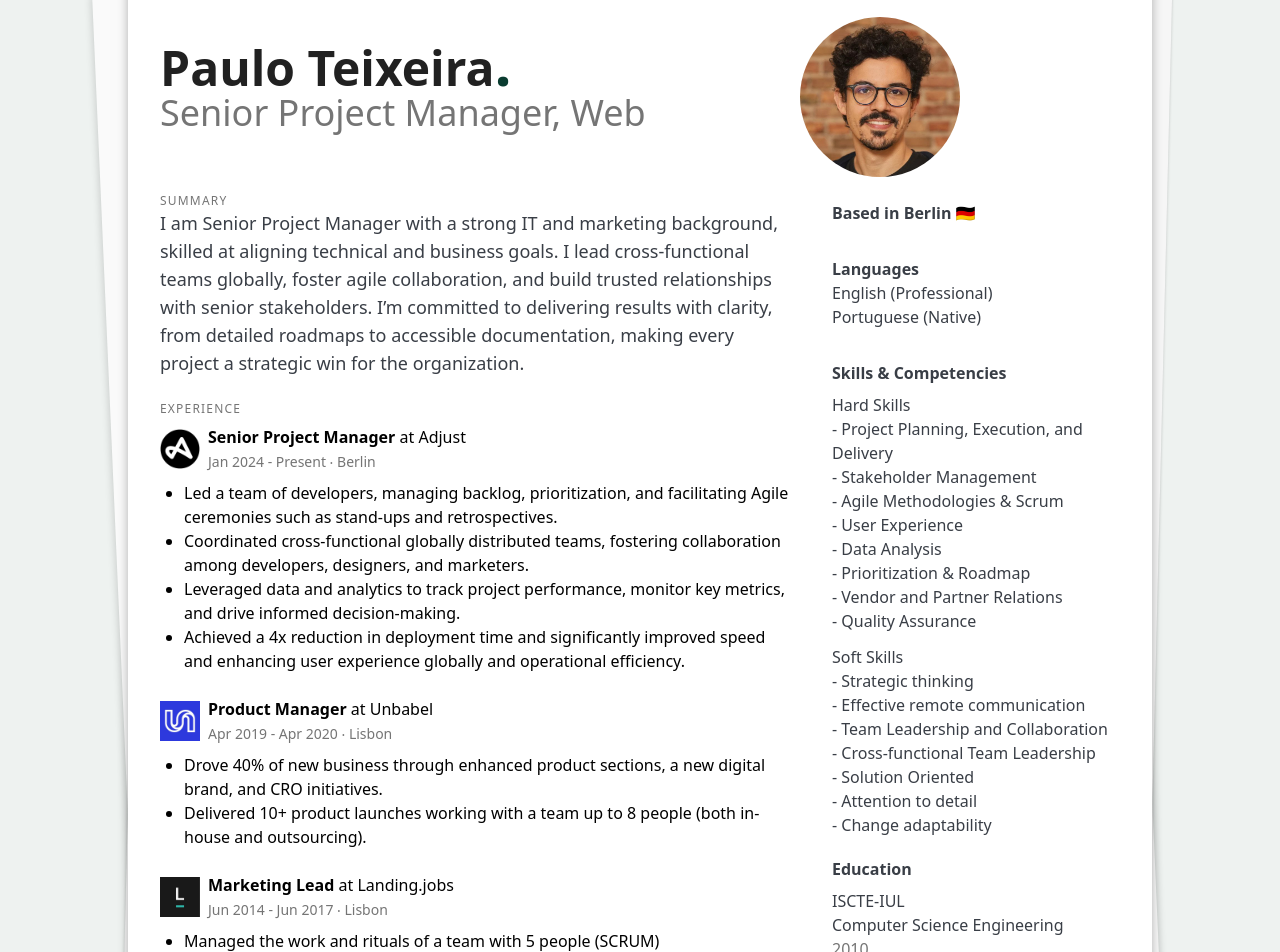
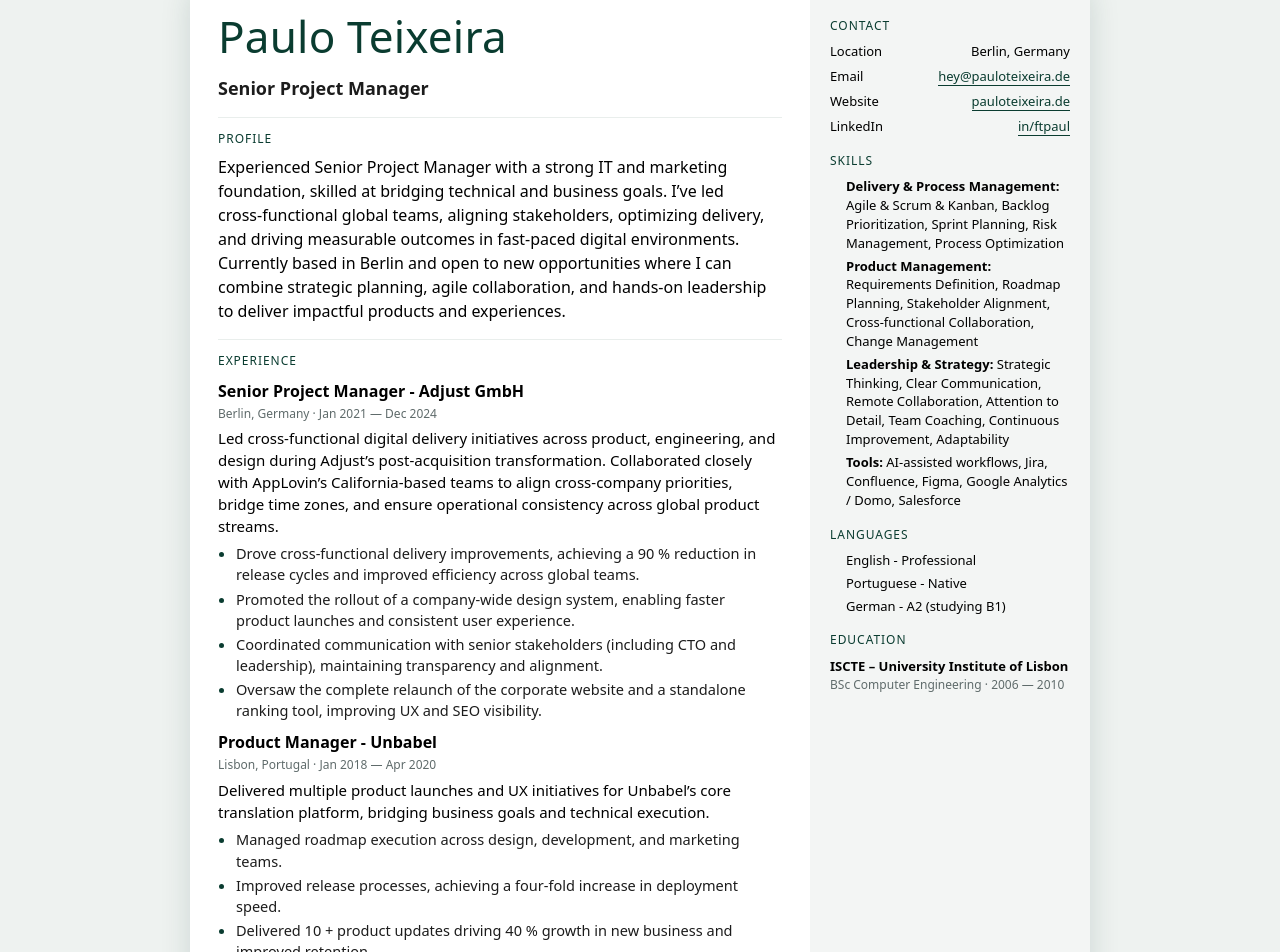
Before and after one commit to ftpaul/ftpaul, a Next.js app: page /resume in a window 1280 px wide. Shown: the part 159-1111 px from the top of the page. Built offline with nearby package versions, Linux system fonts and the light colour scheme.

Commit message:
removed previous cv version

```diff
--- a/app/resume/page.tsx
+++ b/app/resume/page.tsx
@@ -1,130 +1,152 @@
-import ExperienceBlock from '../../components/resume/ExperienceBlock'
-import Image from 'next/image'
-import '../../styles/resume.css'
-import Link from "next/link";
-import content from '../../content/resume.json'
-import jobHistory from '../../content/jobHistory.json'
+// app/resume2/page.tsx
+import resume from "../../content/resume2.json";
+import styles from "./resume.module.css";
+import PrintButton from "./PrintButton";
 
-
-export default async function ResumePage() {
-
-  const seo = {
-    title: "Paulo Teixeira Resume",
-    description: "Find and download Paulo Teixeira's curriculum. A Project Manager with 10+ years of experience in digital businesses."
-  }
+export default function Page() {
+  const basics = resume?.basics ?? {};
+  const s = resume?.sections ?? {};
 
   return (
     <>
-      {/*
-      <Seo title={seo.title} description={seo.description} />
-       ...
-      <Image src="/assets/images/ezgif-5-bea54725e5.jpeg" alt="Paulo Teixeira | ftpaul.io" width={160} height={160} className="w-40 h-40 xs:w-20 xs:h-20 mt-4 z-20 rounded-full" /       ...
+    <div id="cv-root" className={styles.stage}>
+      <main className={styles.page}>
+        {/* LEFT SIDEBAR (grey background) */}
+        <section className={styles.content}>
+        <header className={styles.sideHeader}>
+            <h1 className={styles.name}>{basics.name}</h1>
+            {basics.headline && <div className={styles.headline}>{basics.headline}</div>}
+          </header>
+          {s.summary?.content && (
+            <section className={styles.section}>
+              <h2 className={styles.sectionTitle}>Profile</h2>
+              <p className={styles.summary}>{s.summary.content}</p>
+            </section>
+          )}
 
-   */}
+          {s.experience?.items?.length > 0 && (
+            <section className={styles.section}>
+              <h2 className={styles.sectionTitle}>Experience</h2>
+              {s.experience.items
+                .filter((it: any) => it?.visible !== false)
+                .map((role: any, i: number) => (
+                  <article key={i} className={styles.role}>
+                    <div className={styles.roleHeader}>
+                      <h3 className={styles.roleTitle}>
+                        {role.position} - {role.company}
+                      </h3>
+                      <div className={styles.roleMeta}>
+                        {[role.location, role.date].filter(Boolean).join(" · ")}
+                      </div>
+                    </div>
+                    {role.summary && <p className={styles.roleSummary}>{role.summary}</p>}
+                    {Array.isArray(role.highlights) && role.highlights.length > 0 && (
+                      <ul className={styles.bullets}>
+                        {role.highlights.map((h: string, idx: number) => (
+                          <li key={idx}>{h}</li>
+                        ))}
+                      </ul>
+                    )}
+                  </article>
+                ))}
+            </section>
+          )}
+        </section>
 
-  <div className="letter xs:p-2 p-8 mx-auto mb-24 mt-6 bg-white relative max-w-screen-lg w-11/12">
+        {/* RIGHT CONTENT (white) */}
 
-    <div className="flex flex-wrap">
-
-      <div className="w-4/6  pt-4 pr-1 xs:pr-0 div-w-title">
-
-          <h1 className="text-5xl xs:text-3xl font-bold text-gray-600 leading-none pt-4 pb-0 mb-0">
-          <button className="focus:outline-none outline-none cursor-default hover:cursor-default" >
-                {content.name}<span className="font-black text-6xl xs:text-3xl text-green-600">.</span>
-            </button>
-          </h1>
-          <h2 className="text-4xl xs:text-2xl font-normal text-gray-300 pb-4">{content.title}</h2>
-
-      </div>
-
-  <div className="w-2/6 div-w-image " >
+        <aside className={styles.side}>
 
 
-   <Image
-        src="/images/paulo-teixeira-main-image.jpeg"
-        alt="Paulo Teixeira"
-        className="w-40 h-40 xs:w-20 xs:h-20 mt-4 z-20 rounded-full"
-        width="400"
-        height="400"
-        priority={true}
-        key="somethingelse"/>
+          {/* Contact */}
+          <section className={styles.block}>
+            <h3 className={styles.blockTitle}>Contact</h3>
+            <ul className={styles.kv}>
+              {basics.location && <li><span>Location</span><span>{basics.location}</span></li>}
+              {basics.email && (
+                <li><span>Email</span><span><a href={`mailto:${basics.email}`}>{basics.email}</a></span></li>
+              )}
+              {basics.url?.href && (
+                <li><span>Website</span><span><a href={basics.url.href} target="_blank">{basics.url.label || basics.url.href}</a></span></li>
+              )}
+              {basics.linkedin?.href && (
+                <li><span>LinkedIn</span><span><a href={basics.url.href} target="_blank">{basics.linkedin.label || basics.linkedin.href}</a></span></li>
+              )}
+            </ul>
+          </section>
 
-  </div>
+          {/* Profiles
+          {s.profiles?.items?.length > 0 && (
+            <section className={styles.block}>
+              <h3 className={styles.blockTitle}>Profiles</h3>
+              <ul className={styles.listTight}>
+                {s.profiles.items
+                  .filter((p: any) => p?.visible !== false)
+                  .map((p: any, i: number) => (
+                    <li key={i}>
+                      <a href={p.url?.href || p.url} target="_blank">
+                        {p.username || p.network}
+                      </a>
+                    </li>
+                  ))}
+              </ul>
+            </section>
+          )}*/}
 
+          {/* Skills */}
+          {s.skills?.items?.length > 0 && (
+            <section className={styles.block}>
+              <h3 className={styles.blockTitle}>Skills</h3>
+              <ul className={styles.listTight}>
+                {s.skills.items
+                  .filter((it: any) => it?.visible !== false)
+                  .map((sk: any, i: number) => (
+                    <li key={i}>
+                      <strong>{sk.name}:</strong> {(sk.keywords || []).join(", ")}
+                    </li>
+                  ))}
+              </ul>
+            </section>
+          )}
 
+          {/* Languages */}
+          {s.languages?.items?.length > 0 && (
+            <section className={styles.block}>
+              <h3 className={styles.blockTitle}>Languages</h3>
+              <ul className={styles.listTight}>
+                {s.languages.items.map((lng: any, i: number) => (
+                  <li key={i}>
+                    {lng.name} - {lng.description}
+                  </li>
+                ))}
+              </ul>
+            </section>
+          )}
 
+          {/* Education */}
+          {s.education?.items?.length > 0 && (
+            <section className={styles.block}>
+              <h3 className={styles.blockTitle}>Education</h3>
+              {s.education.items.map((ed: any, i: number) => (
+                <div key={i} className={styles.eduItem}>
+                  <div className={styles.eduInst}>{ed.institution}</div>
+                  <div className={styles.eduMeta}>
+                    {[ed.studyType, ed.area].filter(Boolean).join(" ")}
+                    {ed.date ? ` · ${ed.date}` : ""}
+                  </div>
+                </div>
+              ))}
+            </section>
+          )}
+        </aside>
+      </main>
 
-    {/* Summary and Experience       */}
-    <div className="w-4/6 xs:w-full pt-4 pr-1 xs:pr-0 ">
-
-      <h4 className="uppercase text-xs text-gray-300 tracking-widest">Summary</h4>
-      <p className="text-lg text-gray-500 pb-6">{content.summary}</p>
-
-      <h4 className="uppercase text-xs text-gray-300 tracking-widest w-full">Experience</h4>
-
-      {jobHistory.slice(0, 4).map((job) => (
-        <ExperienceBlock job={job} key={job.end_date} />
-      ))}
 
     </div>
 
-
-
-    {/* Details Column */}
-    <div className="w-2/6 xs:w-full pl-8 xs:pl-0 xs:pr-0 " >
-
-      <div className="pt-6 pb-8 xs:hidden">
-        <p className="text-base font-bold text-gray-500">Based in {content.details.location.city} <span role="img" aria-label="content.details.location.country"  ></span></p>
+    <div className={styles.actions}>
+        <PrintButton />
       </div>
-
-      <div className="pb-8">
-        <p className="text-base font-bold text-gray-500">Languages</p>
-        {content.languages.map(language => (
-          <p className="text-base text-gray-500 pb-0" key={language}>{language}</p>
-        ))}
-      </div>
-
-      <div className="pb-2 xs:hidden">
-        <p className="text-base pb-2 font-bold text-gray-500">Skills &amp; Competencies</p>
-        {content.industry_knowledge.map(group => (
-          <div className="pb-3" key={group.name}>
-            <p className="text-base capitalize text-gray-500 pb-0" >{group.name}</p>
-             {group.individuals.map(individuals => (
-              <p className="text-base text-gray-500" key={individuals}> - {individuals}</p>
-            ))}
-          </div>
-        ))}
-      </div>
-
-      <div className="pb-2 xs:hidden">
-        <p className="text-base pb-2 font-bold text-gray-500">Education</p>
-
-          <div className="pb-3" >
-            <p className="text-base capitalize text-gray-500 pb-0" >{content.education.school}</p>
-            <p className="text-base text-gray-500" >{content.education.course}</p>
-            <p className="text-base text-gray-300" >{content.education.description}</p>
-          </div>
-
-      </div>
-
-
-      <div className="pb-8">
-
-      </div>
-
-      <div className="pb-8">
-
-      </div>
-
-
-    </div>
-      <div className='w-full mt-4 xs:mt-0 xs:mb-4 text-center'>
-        <Link href={content.download_link} target="_blank" className="text-green-600 hover:text-green-400 hover:border-b-4 border-b-2 text-lg font-bold transition duration-500">Download full CV (PDF)</Link>
-      </div>
-
-    </div>
-    </div>
-
     </>
-  )
+  );
 }
--- a/app/resume2/page.tsx
+++ /dev/null
@@ -1,152 +0,0 @@
-// app/resume2/page.tsx
-import resume from "../../content/resume2.json";
-import styles from "./resume.module.css";
-import PrintButton from "./PrintButton";
-
-export default function Page() {
-  const basics = resume?.basics ?? {};
-  const s = resume?.sections ?? {};
-
-  return (
-    <>
-    <div id="cv-root" className={styles.stage}>
-      <main className={styles.page}>
-        {/* LEFT SIDEBAR (grey background) */}
-        <section className={styles.content}>
-        <header className={styles.sideHeader}>
-            <h1 className={styles.name}>{basics.name}</h1>
-            {basics.headline && <div className={styles.headline}>{basics.headline}</div>}
-          </header>
-          {s.summary?.content && (
-            <section className={styles.section}>
-              <h2 className={styles.sectionTitle}>Profile</h2>
-              <p className={styles.summary}>{s.summary.content}</p>
-            </section>
-          )}
-
-          {s.experience?.items?.length > 0 && (
-            <section className={styles.section}>
-              <h2 className={styles.sectionTitle}>Experience</h2>
-              {s.experience.items
-                .filter((it: any) => it?.visible !== false)
-                .map((role: any, i: number) => (
-                  <article key={i} className={styles.role}>
-                    <div className={styles.roleHeader}>
-                      <h3 className={styles.roleTitle}>
-                        {role.position} - {role.company}
-                      </h3>
-                      <div className={styles.roleMeta}>
-                        {[role.location, role.date].filter(Boolean).join(" · ")}
-                      </div>
-                    </div>
-                    {role.summary && <p className={styles.roleSummary}>{role.summary}</p>}
-                    {Array.isArray(role.highlights) && role.highlights.length > 0 && (
-                      <ul className={styles.bullets}>
-                        {role.highlights.map((h: string, idx: number) => (
-                          <li key={idx}>{h}</li>
-                        ))}
-                      </ul>
-                    )}
-                  </article>
-                ))}
-            </section>
-          )}
-        </section>
-
-        {/* RIGHT CONTENT (white) */}
-
-        <aside className={styles.side}>
-
-
-          {/* Contact */}
-          <section className={styles.block}>
-            <h3 className={styles.blockTitle}>Contact</h3>
-            <ul className={styles.kv}>
-              {basics.location && <li><span>Location</span><span>{basics.location}</span></li>}
-              {basics.email && (
-                <li><span>Email</span><span><a href={`mailto:${basics.email}`}>{basics.email}</a></span></li>
-              )}
-              {basics.url?.href && (
-                <li><span>Website</span><span><a href={basics.url.href} target="_blank">{basics.url.label || basics.url.href}</a></span></li>
-              )}
-              {basics.linkedin?.href && (
-                <li><span>LinkedIn</span><span><a href={basics.url.href} target="_blank">{basics.linkedin.label || basics.linkedin.href}</a></span></li>
-              )}
-            </ul>
-          </section>
-
-          {/* Profiles
-          {s.profiles?.items?.length > 0 && (
-            <section className={styles.block}>
-              <h3 className={styles.blockTitle}>Profiles</h3>
-              <ul className={styles.listTight}>
-                {s.profiles.items
-                  .filter((p: any) => p?.visible !== false)
-                  .map((p: any, i: number) => (
-                    <li key={i}>
-                      <a href={p.url?.href || p.url} target="_blank">
-                        {p.username || p.network}
-                      </a>
-                    </li>
-                  ))}
-              </ul>
-            </section>
-          )}*/}
-
-          {/* Skills */}
-          {s.skills?.items?.length > 0 && (
-            <section className={styles.block}>
-              <h3 className={styles.blockTitle}>Skills</h3>
-              <ul className={styles.listTight}>
-                {s.skills.items
-                  .filter((it: any) => it?.visible !== false)
-                  .map((sk: any, i: number) => (
-                    <li key={i}>
-                      <strong>{sk.name}:</strong> {(sk.keywords || []).join(", ")}
-                    </li>
-                  ))}
-              </ul>
-            </section>
-          )}
-
-          {/* Languages */}
-          {s.languages?.items?.length > 0 && (
-            <section className={styles.block}>
-              <h3 className={styles.blockTitle}>Languages</h3>
-              <ul className={styles.listTight}>
-                {s.languages.items.map((lng: any, i: number) => (
-                  <li key={i}>
-                    {lng.name} - {lng.description}
-                  </li>
-                ))}
-              </ul>
-            </section>
-          )}
-
-          {/* Education */}
-          {s.education?.items?.length > 0 && (
-            <section className={styles.block}>
-              <h3 className={styles.blockTitle}>Education</h3>
-              {s.education.items.map((ed: any, i: number) => (
-                <div key={i} className={styles.eduItem}>
-                  <div className={styles.eduInst}>{ed.institution}</div>
-                  <div className={styles.eduMeta}>
-                    {[ed.studyType, ed.area].filter(Boolean).join(" ")}
-                    {ed.date ? ` · ${ed.date}` : ""}
-                  </div>
-                </div>
-              ))}
-            </section>
-          )}
-        </aside>
-      </main>
-
-
-    </div>
-
-    <div className={styles.actions}>
-        <PrintButton />
-      </div>
-    </>
-  );
-}
```
Also changed, not shown: app/resume/PrintButton.tsx (renamed from app/resume2/PrintButton.tsx), app/resume/resume.module.css (renamed from app/resume2/resume.module.css).
